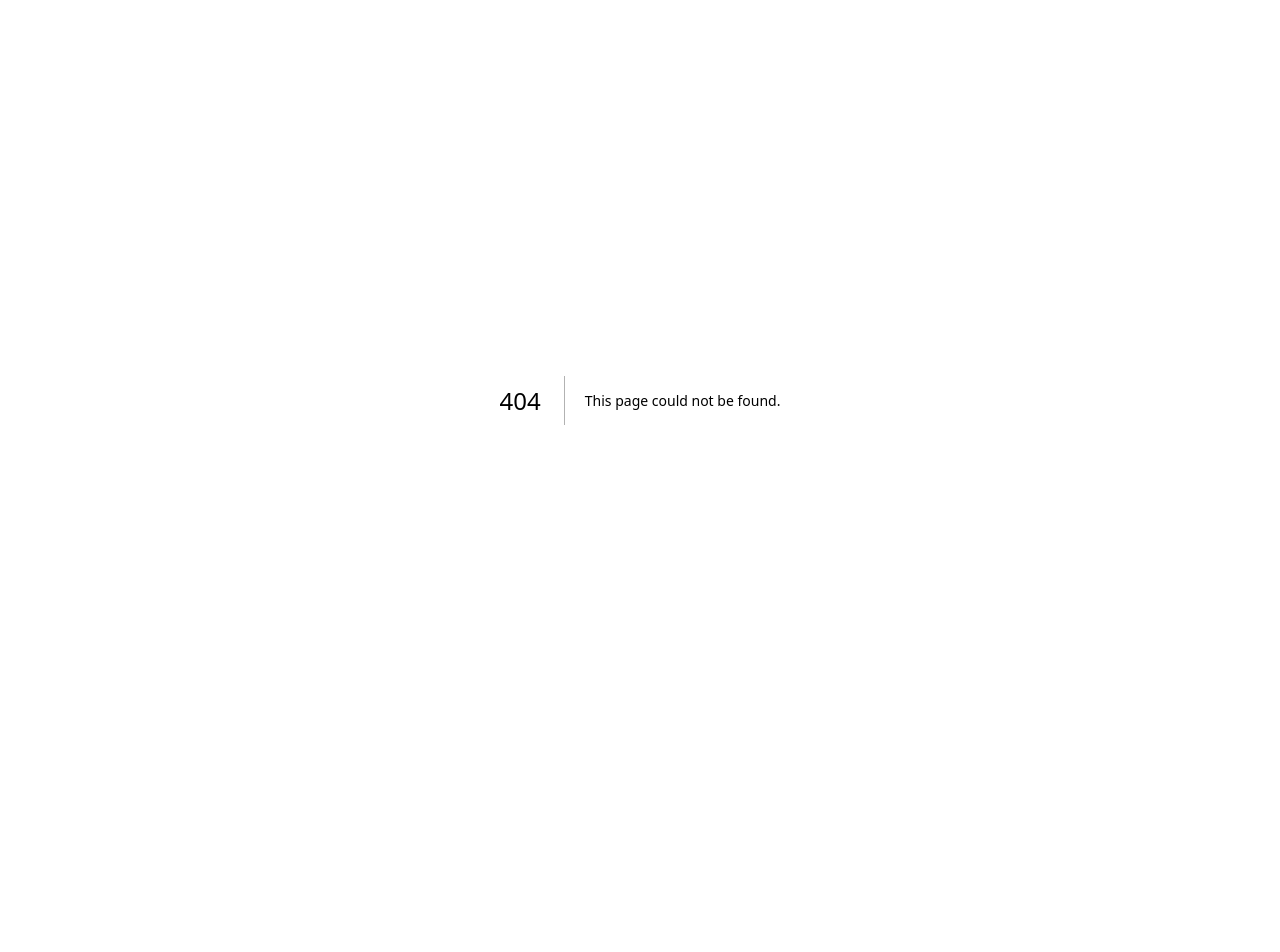
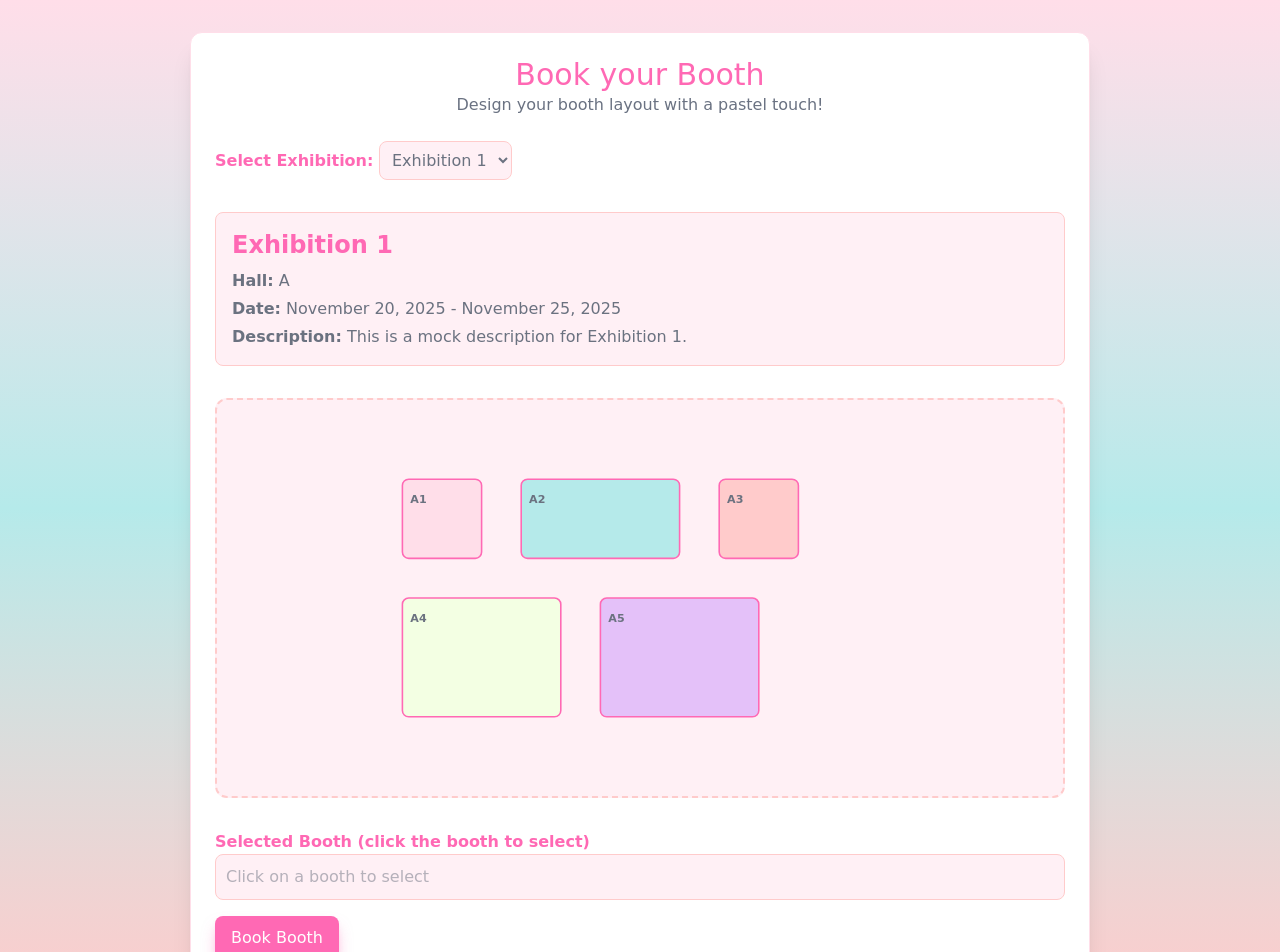
Before and after one commit to leomotors/swdevprac2-final-project, a Next.js app: page /boothBook in a window 1280 px wide. Before the commit this address had no page. Shown: the top 952 px of the page. Before the commit the page ends 800 px from the top, so only its background shows below. Built offline with nearby package versions, Linux system fonts and the light colour scheme.

Commit message:
vibe boothbookingPage

```diff
--- /dev/null
+++ b/src/app/boothBook/page.tsx
@@ -0,0 +1,278 @@
+"use client";
+
+import React, { useState } from "react";
+
+type Hall = "A" | "B" | "C";
+
+const booths = [] as const;
+
+const boothLayouts: Record<
+  Hall,
+  { x: number; y: number; width: number; height: number; label: string }[]
+> = {
+  A: [
+    { x: 50, y: 100, width: 100, height: 100, label: "A1" },
+    { x: 200, y: 100, width: 200, height: 100, label: "A2" },
+    { x: 450, y: 100, width: 100, height: 100, label: "A3" },
+    { x: 50, y: 250, width: 200, height: 150, label: "A4" },
+    { x: 300, y: 250, width: 200, height: 150, label: "A5" },
+  ],
+  B: [
+    { x: 50, y: 50, width: 150, height: 150, label: "B1" },
+    { x: 250, y: 50, width: 100, height: 100, label: "B2" },
+    { x: 400, y: 50, width: 200, height: 150, label: "B3" },
+    { x: 50, y: 250, width: 100, height: 100, label: "B4" },
+    { x: 250, y: 250, width: 200, height: 150, label: "B5" },
+  ],
+  C: [
+    { x: 100, y: 100, width: 120, height: 120, label: "C1" },
+    { x: 300, y: 100, width: 150, height: 120, label: "C2" },
+    { x: 500, y: 100, width: 100, height: 100, label: "C3" },
+    { x: 200, y: 250, width: 200, height: 150, label: "C4" },
+    { x: 450, y: 250, width: 150, height: 150, label: "C5" },
+  ],
+};
+
+export default function BoothBookingPage() {
+  const [hall, setHall] = useState<Hall>("A");
+  const [title, setTitle] = useState("");
+  const [dateFrom, setDateFrom] = useState("");
+  const [dateTo, setDateTo] = useState("");
+  const [description, setDescription] = useState("");
+  const [capacity, setCapacity] = useState<number | "">("");
+  const [message, setMessage] = useState<string | null>(null);
+  const [transform, setTransform] = useState({
+    scale: 1,
+    translateX: 0,
+    translateY: 0,
+  });
+  const svgRef = React.useRef<SVGSVGElement>(null);
+  const [selectedBooth, setSelectedBooth] = useState<string | null>(null);
+  const exhibitions = [
+    { id: "ex1", name: "Exhibition 1", hall: "A" },
+    { id: "ex2", name: "Exhibition 2", hall: "B" },
+    { id: "ex3", name: "Exhibition 3", hall: "C" },
+  ];
+  const [selectedExhibition, setSelectedExhibition] = useState(exhibitions[0]);
+
+  const pastelColors = ["#FFDEE9", "#B5EAEA", "#FFCBCB", "#F3FFE3", "#E4C1F9"];
+
+  function handleSubmit(e: React.FormEvent) {
+    e.preventDefault();
+    setMessage(null);
+
+    if (!title.trim()) {
+      setMessage("Please provide a title.");
+      return;
+    }
+    if (!dateFrom || !dateTo) {
+      setMessage("Please provide both start and end dates.");
+      return;
+    }
+    if (dateFrom > dateTo) {
+      setMessage("Start date must be before or equal to end date.");
+      return;
+    }
+
+    const payload = {
+      title,
+      hall,
+      date_from: dateFrom,
+      date_to: dateTo,
+      description,
+      capacity: capacity === "" ? null : capacity,
+    };
+
+    console.log("Submitting exhibition:", payload);
+    setMessage("Exhibition submitted (preview). Check console for payload.");
+  }
+
+  const handleWheel = (e: React.WheelEvent) => {
+    e.preventDefault();
+    const scaleChange = e.ctrlKey ? (e.deltaY < 0 ? 0.1 : -0.1) : 0;
+    setTransform((prev) => {
+      const newScale = Math.min(Math.max(prev.scale + scaleChange, 0.5), 2);
+      return { ...prev, scale: newScale };
+    });
+  };
+
+  const handleMouseDown = (e: React.MouseEvent) => {
+    if (!svgRef.current) return;
+
+    const startX = e.clientX;
+    const startY = e.clientY;
+    const { translateX, translateY } = transform;
+
+    const handleMouseMove = (moveEvent: MouseEvent) => {
+      const dx = moveEvent.clientX - startX;
+      const dy = moveEvent.clientY - startY;
+      setTransform((prev) => ({
+        ...prev,
+        translateX: translateX + dx,
+        translateY: translateY + dy,
+      }));
+    };
+
+    const handleMouseUp = () => {
+      document.removeEventListener("mousemove", handleMouseMove);
+      document.removeEventListener("mouseup", handleMouseUp);
+    };
+
+    document.addEventListener("mousemove", handleMouseMove);
+    document.addEventListener("mouseup", handleMouseUp);
+  };
+
+  const handleBoothClick = (boothLabel: string) => {
+    setSelectedBooth(boothLabel);
+  };
+
+  const handleBookingSubmit = (e: React.FormEvent) => {
+    e.preventDefault();
+    if (!selectedBooth) {
+      alert("Please select a booth to book.");
+      return;
+    }
+    console.log(`Booking booth ${selectedBooth} in ${selectedExhibition.name}`);
+    alert(`Booth ${selectedBooth} booked successfully!`);
+  };
+
+  return (
+    <div
+      className={`min-h-screen p-8 font-['Comic_Sans_MS',_'Inter',ui-sans-serif,system-ui,-apple-system,'Segoe_UI',Roboto,'Helvetica_Neue',Arial] bg-gradient-to-b from-[#FFDEE9] via-[#B5EAEA] to-[#FFCBCB]`}
+    >
+      <div className="max-w-[900px] mx-auto bg-white rounded-xl shadow-xl p-6 border border-[#FFDEE9]">
+        <header className="text-center mb-6">
+          <h1 className="text-3xl text-[#FF69B4]">Book your Booth</h1>
+          <p className="text-gray-500">
+            Design your booth layout with a pastel touch!
+          </p>
+        </header>
+
+        <section className="mb-8 grid gap-4">
+          <div className="flex justify-between items-center mb-4">
+            <div>
+              <label className="font-bold text-[#FF69B4]">
+                Select Exhibition:{" "}
+              </label>
+              <select
+                value={selectedExhibition.id}
+                onChange={(e) => {
+                  const exhibition = exhibitions.find(
+                    (ex) => ex.id === e.target.value
+                  );
+                  if (exhibition) {
+                    setSelectedExhibition(exhibition);
+                    setHall(exhibition.hall as Hall);
+                    setSelectedBooth(null);
+                  }
+                }}
+                className="p-2 rounded-lg border border-[#FFCBCB] bg-[#FFF0F5] text-[#6b7280] focus:outline-none focus:ring focus:ring-pink-500"
+              >
+                {exhibitions.map((exhibition) => (
+                  <option key={exhibition.id} value={exhibition.id}>
+                    {exhibition.name}
+                  </option>
+                ))}
+              </select>
+            </div>
+          </div>
+
+          <div className="mb-4 p-4 bg-[#FFF0F5] rounded-lg border border-[#FFCBCB]">
+            <h2 className="text-2xl font-bold text-[#FF69B4] mb-2">
+              {selectedExhibition.name}
+            </h2>
+            <p className="text-[#6b7280] mb-1">
+              <strong>Hall:</strong> {selectedExhibition.hall}
+            </p>
+            <p className="text-[#6b7280] mb-1">
+              <strong>Date:</strong> November 20, 2025 - November 25, 2025
+            </p>
+            <p className="text-[#6b7280]">
+              <strong>Description:</strong> This is a mock description for{" "}
+              {selectedExhibition.name}.
+            </p>
+          </div>
+
+          <div
+            className="w-full h-[400px] rounded-xl overflow-hidden relative border-2 border-dashed border-[#FFCBCB] bg-[#FFF0F5]"
+            onWheel={handleWheel}
+            onMouseDown={handleMouseDown}
+          >
+            <svg
+              ref={svgRef}
+              viewBox="0 0 700 500"
+              className="w-full h-full"
+              style={{
+                transform: `translate(${transform.translateX}px, ${transform.translateY}px) scale(${transform.scale})`,
+                transformOrigin: "center",
+              }}
+            >
+              <rect x={0} y={0} width={700} height={500} fill="#FFF0F5" />
+
+              {boothLayouts[hall].map((booth, index) => (
+                <g
+                  key={booth.label}
+                  onClick={() => handleBoothClick(booth.label)}
+                  style={{ cursor: "pointer" }}
+                >
+                  <rect
+                    x={booth.x}
+                    y={booth.y}
+                    width={booth.width}
+                    height={booth.height}
+                    rx={8}
+                    ry={8}
+                    fill={
+                      selectedBooth === booth.label
+                        ? "#FF69B4"
+                        : pastelColors[index % pastelColors.length]
+                    }
+                    stroke="#FF69B4"
+                    strokeWidth={2}
+                  />
+                  <text
+                    x={booth.x + 10}
+                    y={booth.y + 30}
+                    fontSize={14}
+                    fill="#6b7280"
+                    fontWeight={600}
+                  >
+                    {booth.label}
+                  </text>
+                </g>
+              ))}
+            </svg>
+          </div>
+        </section>
+
+        <section>
+          <form
+            onSubmit={handleBookingSubmit}
+            className="grid gap-4 text-[#6b7280]"
+          >
+            <div>
+              <label className="block font-bold text-[#FF69B4]">
+                Selected Booth (click the booth to select)
+              </label>
+              <input
+                value={selectedBooth || ""}
+                readOnly
+                placeholder="Click on a booth to select"
+                className="w-full p-2.5 rounded-lg border border-[#FFCBCB] bg-[#FFF0F5] focus:outline-none focus:ring focus:ring-pink-500"
+              />
+            </div>
+
+            <div className="flex gap-3 items-center">
+              <button
+                type="submit"
+                className="px-4 py-2.5 bg-[#FF69B4] text-white border-none rounded-lg shadow-pink-400/50 shadow-lg"
+              >
+                Book Booth
+              </button>
+            </div>
+          </form>
+        </section>
+      </div>
+    </div>
+  );
+}
```
